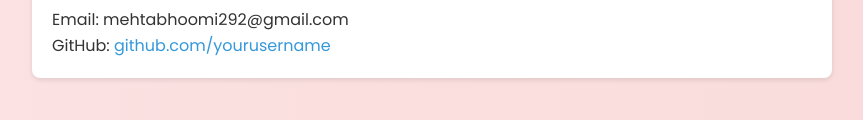
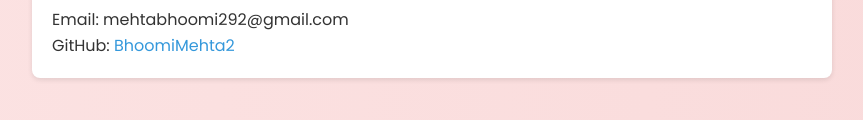
Before and after one commit to BhoomiMehta2/portfolio, a plain HTML site: page index.html in a window 1280 px wide. Shown: the part 632-752 px from the top of the page, without its empty margins (208-1071 px from the left). Drawn offline with Linux system fonts and the light colour scheme.

Commit message:
Update index.html

```diff
--- a/index.html
+++ b/index.html
@@ -35,7 +35,7 @@
   <section id="contact">
     <h2>Contact</h2>
     <p>Email: mehtabhoomi292@gmail.com</p>
-    <p>GitHub: <a href="https://github.com/yourusername" target="_blank">github.com/yourusername</a></p>
+    <p>GitHub: <a href="https://github.com/BhoomiMehta2" target="_blank">BhoomiMehta2</a></p>
   </section>
   </div>
   <footer>
```
